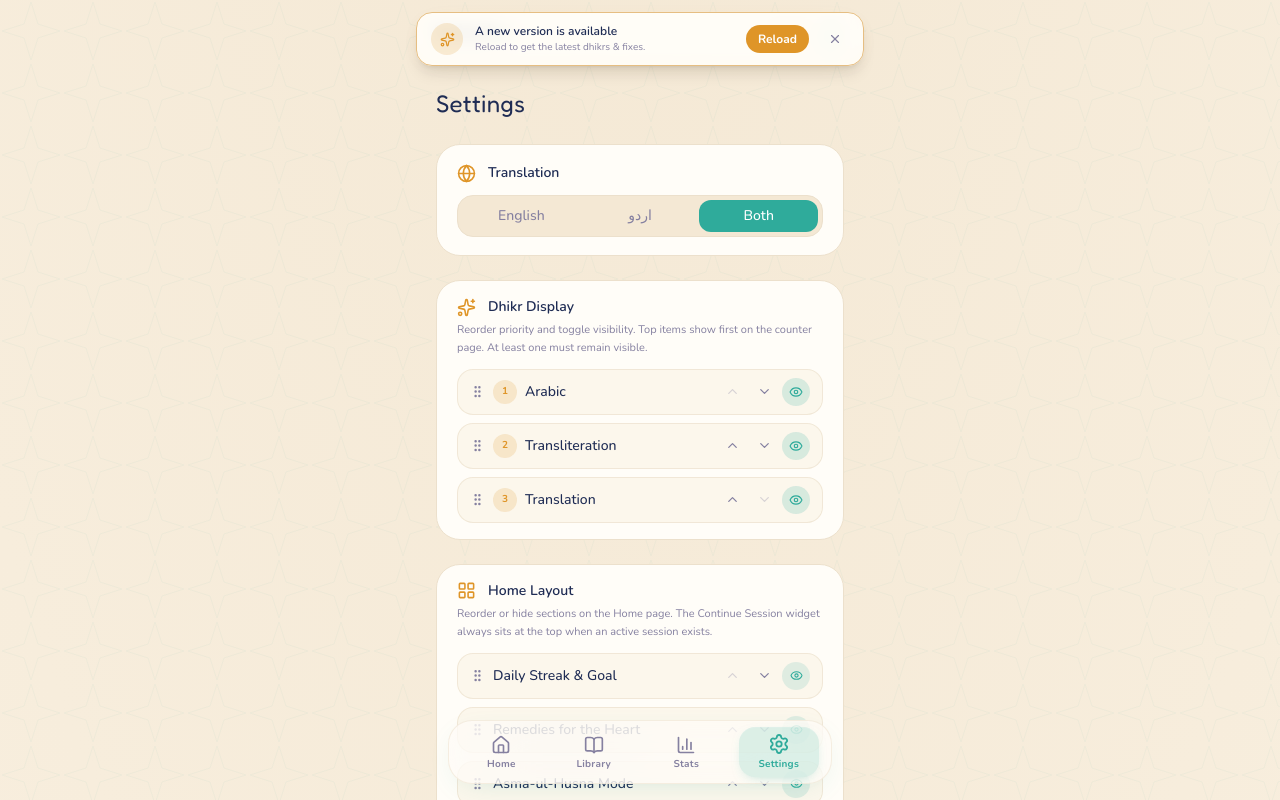
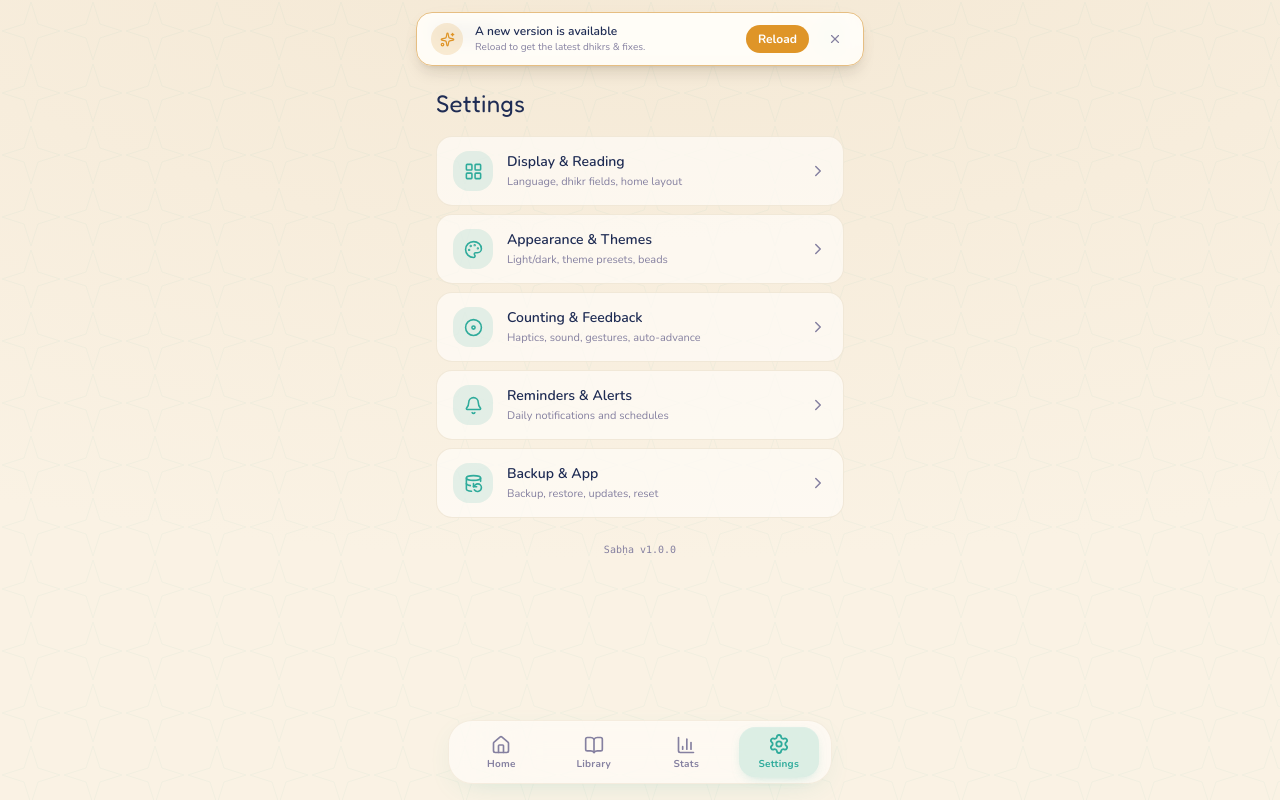
Before and after one commit to arsallanShahab/tasbeeh-counter, a React (Vite) app: page /settings in a window 1280 px wide. Shown: the top 800 px of the page. Built offline with nearby package versions, Linux system fonts and the light colour scheme; a web font is replaced by a local one.

Commit message:
feat: implement URL-based panel navigation for settings sub-screens

```diff
--- a/src/components/settings/SettingsView.jsx
+++ b/src/components/settings/SettingsView.jsx
@@ -1,9 +1,10 @@
 import React, { useState, useRef } from "react";
+import { useNavigate, useSearchParams, useLocation } from "react-router-dom";
 import {
   Globe, Moon, Sun, Monitor, Disc, Palette, Vibrate, Volume2,
   ChevronRight, RotateCcw, Hand, Keyboard, Sparkles, MousePointerClick,
   Bell, Trash2, Plus, Check, Link, ChevronUp, ChevronDown, Eye, EyeOff, GripVertical, LayoutGrid,
-  RefreshCw, Download, Smartphone, DatabaseBackup, Upload, AlertTriangle
+  RefreshCw, Download, Smartphone, DatabaseBackup, Upload, AlertTriangle, ArrowLeft
 } from "lucide-react";
 import { AnimatePresence, motion } from "motion/react";
 import { useApp } from "../../context/AppContext";
@@ -379,6 +380,11 @@ export const SettingsView = () => {
     importData,
   } = useApp();
 
+  const navigate = useNavigate();
+  const location = useLocation();
+  const [searchParams, setSearchParams] = useSearchParams();
+  const panel = searchParams.get("panel");
+
   const effectiveAppearance = useEffectiveAppearance(settings.appearance);
 
   const [newAlert, setNewAlert] = useState({ title: "", time: "09:00", targetType: "none", targetId: "" });
@@ -389,6 +395,38 @@ export const SettingsView = () => {
   const [exportState, setExportState] = useState("idle"); // idle | done
   const [restoreState, setRestoreState] = useState("idle"); // idle | working | done
   const [restoreError, setRestoreError] = useState("");
+
+  /* ── Sub-screen (panel) navigation ──────────────────────────────────────
+     Each category opens as its own screen, native-settings style. The active
+     panel lives in the URL (?panel=…) so hardware/browser back closes it. */
+  const openPanel = (id) => {
+    setSearchParams(
+      (prev) => {
+        const next = new URLSearchParams(prev);
+        next.set("panel", id);
+        return next;
+      },
+      { replace: false }
+    );
+    window.scrollTo({ top: 0 });
+  };
+
+  const closePanel = () => {
+    // Pop history when we have an entry to pop (so the pushed panel state is
+    // removed cleanly); otherwise (deep-link / refresh) just clear the param.
+    if (location.key && location.key !== "default") {
+      navigate(-1);
+    } else {
+      setSearchParams(
+        (prev) => {
+          const next = new URLSearchParams(prev);
+          next.delete("panel");
+          return next;
+        },
+        { replace: true }
+      );
+    }
+  };
 
   const handleExport = () => {
     try {
@@ -461,10 +499,9 @@ export const SettingsView = () => {
 
   const set = (k, v) => setSettings((s) => ({ ...s, [k]: v }));
 
-  return (
-    <div className="space-y-6 anim-fade pb-6">
-      <h1 className="pt-2 font-display text-2xl text-[var(--text)]">Settings</h1>
-
+  /* ── Category sections ──────────────────────────────────────────────── */
+  const sectionDisplay = (
+    <div className="space-y-6">
       <Card className="px-5 py-1">
         <div className="py-3.5">
           <div className="mb-3 flex items-center gap-3 font-semibold text-sm">
@@ -525,7 +562,11 @@ export const SettingsView = () => {
           onChange={(next) => set("quickCollections", next)}
         />
       </Card>
+    </div>
+  );
 
+  const sectionAppearance = (
+    <div className="space-y-6">
       <Card className="px-5 py-4">
         <div className="mb-3 flex items-center justify-between gap-3 font-semibold text-sm">
           <div className="flex items-center gap-3">
@@ -700,7 +741,11 @@ export const SettingsView = () => {
           />
         </div>
       </Card>
+    </div>
+  );
 
+  const sectionCounter = (
+    <div className="space-y-6">
       <Card className="px-5 py-1">
         <Row icon={Vibrate} label="Haptic feedback">
           <Toggle
@@ -738,6 +783,27 @@ export const SettingsView = () => {
         </Row>
       </Card>
 
+      <Card className="px-5 py-4">
+        <div className="mb-3 flex items-center gap-2 text-sm font-semibold text-[var(--text)]">
+          <Hand size={17} className="text-[var(--gold)]" />
+          Gestures
+        </div>
+        <p className="text-xs text-[var(--muted)] leading-relaxed">
+          Beads: tap to count, or drag the beads around the loop — clockwise to count up, counter-clockwise to go back. Ring: tap to count, swipe left/right to switch dhikr. Tap the target under the number to change it (33 / 100 / 300 / 1000 / custom).
+        </p>
+        <div className="mb-3 mt-4 flex items-center gap-2 text-sm font-semibold text-[var(--text)]">
+          <Keyboard size={17} className="text-[var(--gold)]" />
+          Keyboard (Desktop)
+        </div>
+        <p className="text-xs text-[var(--muted)] leading-relaxed">
+          Space / Enter / ↑ count · Backspace / ↓ undo · ← → switch · R reset · Esc back.
+        </p>
+      </Card>
+    </div>
+  );
+
+  const sectionReminders = (
+    <div className="space-y-6">
       {/* Customizable PWA Reminders & Alerts Card */}
       <Card className="px-5 py-4 space-y-4">
         <div className="flex items-center justify-between font-semibold text-sm">
@@ -951,24 +1017,11 @@ export const SettingsView = () => {
           </div>
         )}
       </Card>
+    </div>
+  );
 
-      <Card className="px-5 py-4">
-        <div className="mb-3 flex items-center gap-2 text-sm font-semibold text-[var(--text)]">
-          <Hand size={17} className="text-[var(--gold)]" />
-          Gestures
-        </div>
-        <p className="text-xs text-[var(--muted)] leading-relaxed">
-          Beads: tap to count, or drag the beads around the loop — clockwise to count up, counter-clockwise to go back. Ring: tap to count, swipe left/right to switch dhikr. Tap the target under the number to change it (33 / 100 / 300 / 1000 / custom).
-        </p>
-        <div className="mb-3 mt-4 flex items-center gap-2 text-sm font-semibold text-[var(--text)]">
-          <Keyboard size={17} className="text-[var(--gold)]" />
-          Keyboard (Desktop)
-        </div>
-        <p className="text-xs text-[var(--muted)] leading-relaxed">
-          Space / Enter / ↑ count · Backspace / ↓ undo · ← → switch · R reset · Esc back.
-        </p>
-      </Card>
-
+  const sectionData = (
+    <div className="space-y-6">
       {/* Backup & Restore */}
       <Card className="px-5 py-4">
         <div className="mb-1 flex items-center gap-3 font-semibold text-sm">
@@ -1291,10 +1344,133 @@ export const SettingsView = () => {
       <p className="px-4 text-center text-[10px] text-[var(--muted)] leading-relaxed">
         Dhikr wording and counts follow common narrations. Please verify against a trusted source.
       </p>
+    </div>
+  );
 
-      <p className="px-4 text-center text-[10px] text-[var(--muted)] leading-relaxed font-mono">
-        Sabḥa v{appVersion}
-      </p>
+  /* ── Menu config ────────────────────────────────────────────────────── */
+  const CATEGORIES = [
+    {
+      id: "display",
+      label: "Display & Reading",
+      hint: "Language, dhikr fields, home layout",
+      icon: LayoutGrid,
+      content: sectionDisplay,
+    },
+    {
+      id: "appearance",
+      label: "Appearance & Themes",
+      hint: "Light/dark, theme presets, beads",
+      icon: Palette,
+      content: sectionAppearance,
+    },
+    {
+      id: "counter",
+      label: "Counting & Feedback",
+      hint: "Haptics, sound, gestures, auto-advance",
+      icon: Disc,
+      content: sectionCounter,
+    },
+    {
+      id: "reminders",
+      label: "Reminders & Alerts",
+      hint: "Daily notifications and schedules",
+      icon: Bell,
+      content: sectionReminders,
+    },
+    {
+      id: "data",
+      label: "Backup & App",
+      hint: "Backup, restore, updates, reset",
+      icon: DatabaseBackup,
+      content: sectionData,
+    },
+  ];
+
+  const active = CATEGORIES.find((c) => c.id === panel) || null;
+
+  return (
+    <div className="anim-fade pb-6 overflow-hidden">
+      <AnimatePresence mode="wait" initial={false}>
+        {!active ? (
+          <motion.div
+            key="menu"
+            initial={{ opacity: 0, x: -24 }}
+            animate={{ opacity: 1, x: 0 }}
+            exit={{ opacity: 0, x: -24 }}
+            transition={{ duration: 0.24, ease: [0.22, 1, 0.36, 1] }}
+          >
+            <h1 className="pt-2 pb-4 font-display text-2xl text-[var(--text)]">Settings</h1>
+
+            <div className="flex flex-col gap-2">
+              {CATEGORIES.map((c, i) => {
+                const Icon = c.icon;
+                return (
+                  <motion.button
+                    key={c.id}
+                    initial={{ opacity: 0, y: 8 }}
+                    animate={{ opacity: 1, y: 0 }}
+                    transition={{ delay: i * 0.04, type: "spring", stiffness: 320, damping: 26 }}
+                    whileTap={{ scale: 0.985 }}
+                    onClick={() => openPanel(c.id)}
+                    className="flex items-center gap-3.5 rounded-2xl border px-4 py-3.5 text-left cursor-pointer"
+                    style={{
+                      borderColor: "color-mix(in srgb, var(--line) 70%, transparent)",
+                      background: "color-mix(in srgb, var(--surface) 70%, transparent)",
+                    }}
+                  >
+                    <div
+                      className="flex h-10 w-10 items-center justify-center rounded-2xl shrink-0"
+                      style={{
+                        background: "color-mix(in srgb, var(--primary) 13%, transparent)",
+                        color: "var(--primary)",
+                      }}
+                    >
+                      <Icon size={19} />
+                    </div>
+                    <div className="min-w-0 flex-1">
+                      <p className="text-sm font-semibold text-[var(--text)]">{c.label}</p>
+                      <p className="text-[11px] text-[var(--muted)] mt-0.5 truncate">{c.hint}</p>
+                    </div>
+                    <ChevronRight size={18} className="text-[var(--muted)] shrink-0" />
+                  </motion.button>
+                );
+              })}
+            </div>
+
+            <p className="px-4 pt-6 text-center text-[10px] text-[var(--muted)] leading-relaxed font-mono">
+              Sabḥa v{appVersion}
+            </p>
+          </motion.div>
+        ) : (
+          <motion.div
+            key={active.id}
+            initial={{ opacity: 0, x: 28 }}
+            animate={{ opacity: 1, x: 0 }}
+            exit={{ opacity: 0, x: 28 }}
+            transition={{ duration: 0.24, ease: [0.22, 1, 0.36, 1] }}
+          >
+            {/* Sub-screen header with back affordance */}
+            <div className="flex items-center gap-2 pt-2 pb-4">
+              <motion.button
+                whileTap={{ scale: 0.9 }}
+                onClick={closePanel}
+                aria-label="Back to settings"
+                className="flex h-9 w-9 items-center justify-center rounded-full shrink-0 cursor-pointer"
+                style={{
+                  background: "color-mix(in srgb, var(--surface2) 70%, transparent)",
+                  border: "1px solid color-mix(in srgb, var(--line) 60%, transparent)",
+                  color: "var(--text)",
+                }}
+              >
+                <ArrowLeft size={18} />
+              </motion.button>
+              <h1 className="font-display text-xl text-[var(--text)] truncate">{active.label}</h1>
+            </div>
+
+            {active.content}
+          </motion.div>
+        )}
+      </AnimatePresence>
     </div>
   );
 };
```
